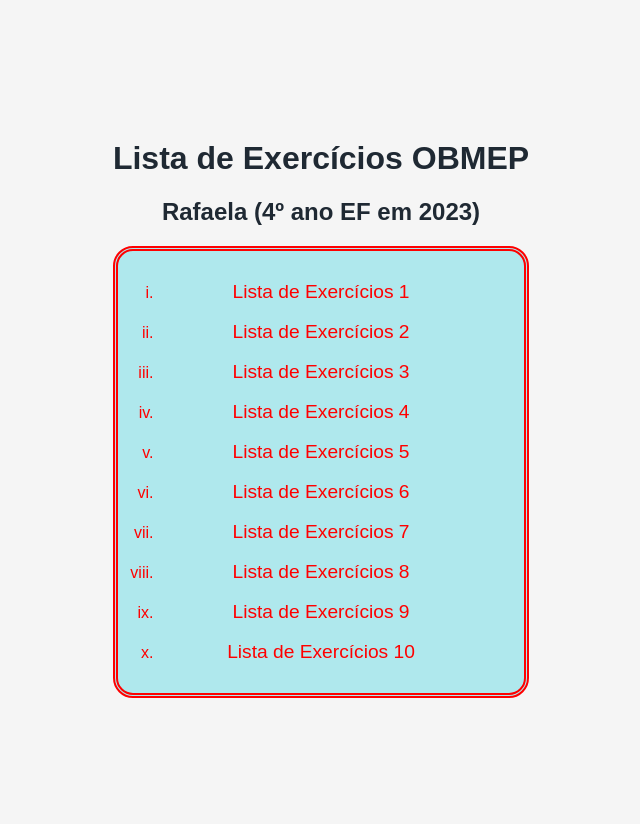
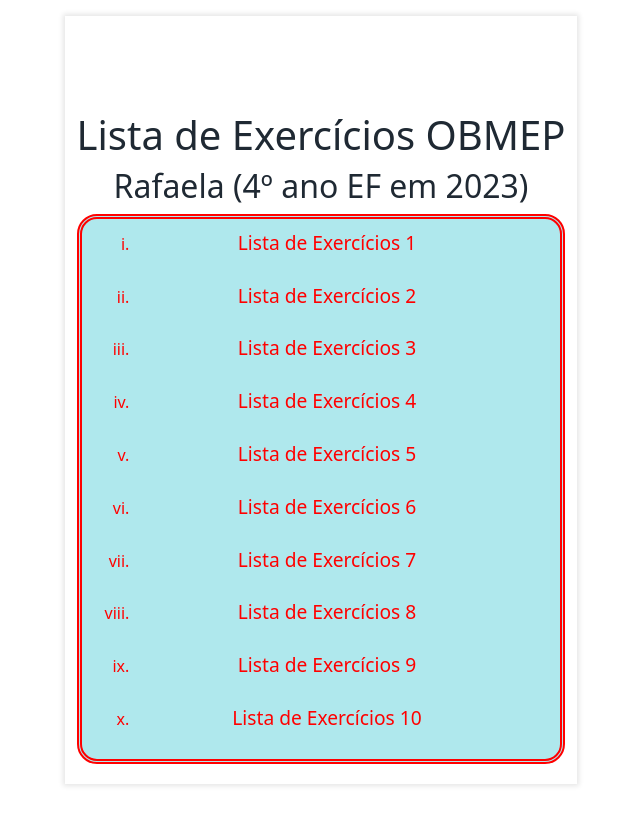
Before and after one commit to elandeol1969/listas_exercicios_obmep, a plain HTML site: page index.html in a window 1280 px wide. Shown: the whole page, without its empty margins (319-959 px from the left). Drawn offline with nearby package versions, Linux system fonts and the light colour scheme.

Commit message:
versão janeiro de 2024

```diff
--- a/index.html
+++ b/index.html
@@ -7,12 +7,13 @@
   <title>OBMEP Rafa</title>
   <link rel="stylesheet" type="text/css" href="styles.css" />
   <link rel="icon" href="icon-title.png" type="image/png" sizes="16x16">
+  <link href="https://cdn.jsdelivr.net/npm/bootstrap@5.3.2/dist/css/bootstrap.min.css" rel="stylesheet" integrity="sha384-T3c6CoIi6uLrA9TneNEoa7RxnatzjcDSCmG1MXxSR1GAsXEV/Dwwykc2MPK8M2HN" crossorigin="anonymous">
 </head>
 
 <body>
   <main>
-    <div>
-      <h1>Lista de Exercícios OBMEP</h1>
+    <div class="container">
+      <h1 id="cabecalho">Lista de Exercícios OBMEP</h1>
       <h2>Rafaela (4º ano EF em 2023)</h2>
       <div id="menu-inicial">
         <ul>
--- a/styles.css
+++ b/styles.css
@@ -18,6 +18,10 @@ main {
   border-radius: 2rem 2rem 2rem 2rem;
   padding: 4rem;
   color: #1f2933;
+}
+
+#cabecalho {
+  margin-top: 75px;
 }
 
 .container {
```
Also changed, not shown: lista1.html (+4 -0 lines), lista2.html (+4 -0 lines), lista3.html (+4 -0 lines), lista4.html (+4 -0 lines).
